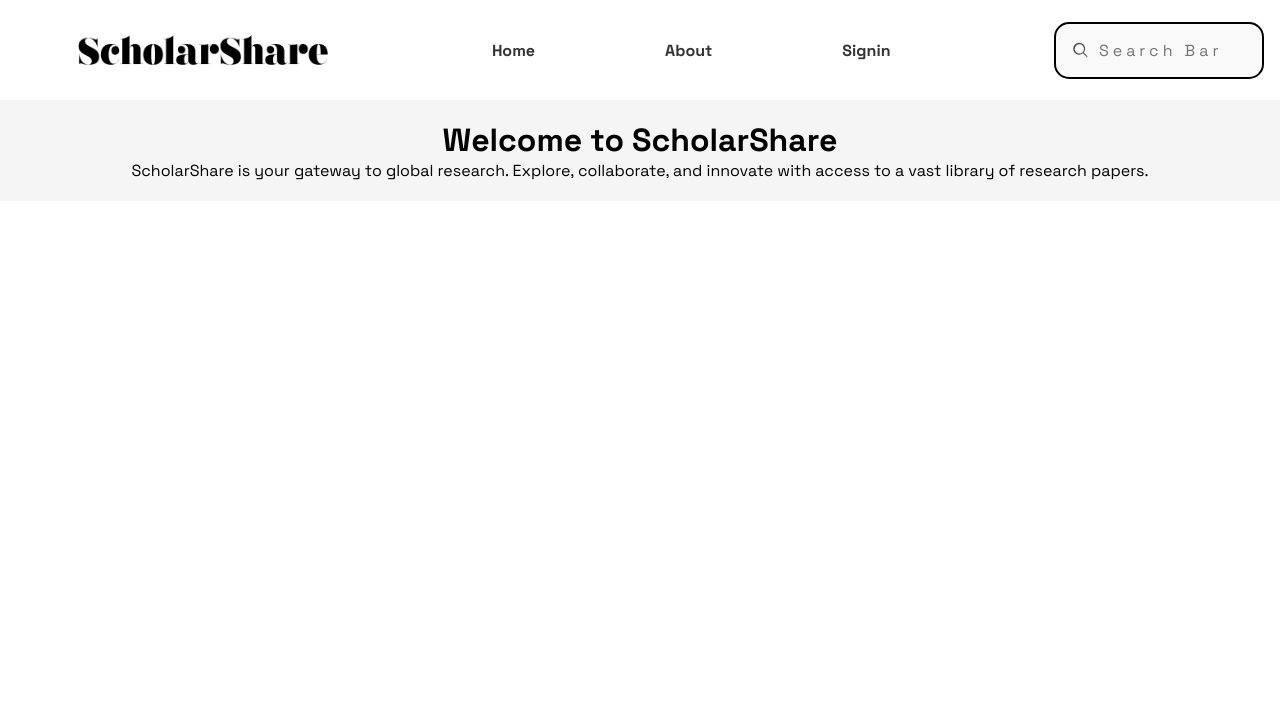
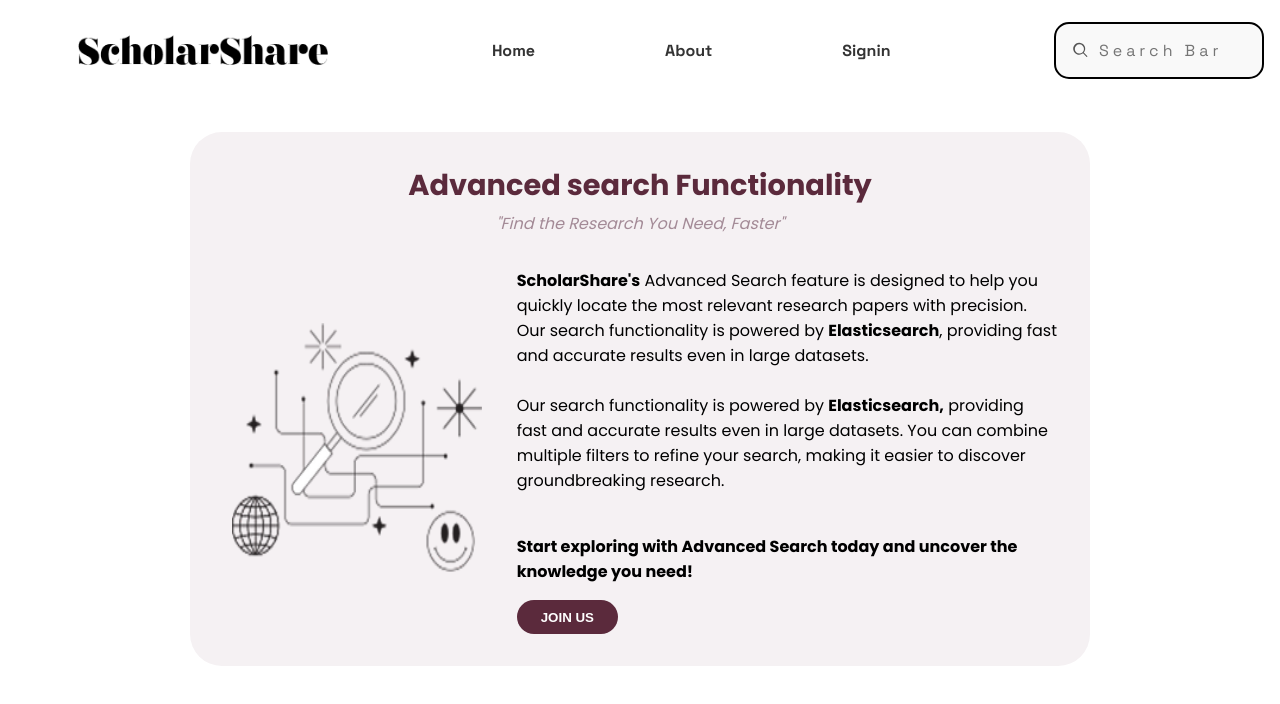
Before and after one commit to lisorthman/Scholarshare21, a Next.js app: page /feature2 in a window 1280 px wide. Shown: the top 704 px of the page. Built offline with nearby package versions, Linux system fonts and the light colour scheme.

Commit message:
Advance search functionality

```diff
--- a/app/feature2/page.tsx
+++ b/app/feature2/page.tsx
@@ -1,43 +1,119 @@
 // components/Layout.tsx
-import React, { ReactNode } from 'react';
-import NavBar from '../../components/Navbar'; // Import NavBar
+import React, { ReactNode } from "react";
+import NavBar from "../../components/Navbar";
+import Image from "next/image";
+import { Poppins } from "next/font/google"; // Import Poppins
+
+// Configure Poppins font
+const poppins = Poppins({
+  weight: ["400", "500", "600", "700"],
+  subsets: ["latin"],
+  display: "swap",
+});
 
 interface LayoutProps {
   children: ReactNode;
 }
 
+const AdvancedSearchSection = () => {
+  return (
+    <div
+      style={{
+        backgroundColor: "#f5f1f3",
+        padding: "2rem",
+        borderRadius: "2rem",
+        maxWidth: "900px",
+        margin: "2rem auto",
+        textAlign: "center",
+      }}
+    >
+      <h1 style={{ color: "#5b2a3c", fontSize: "1.8rem", fontWeight: "bold" }}>
+        Advanced search Functionality
+      </h1>
+      <p
+        style={{ fontStyle: "italic", color: "#a38a96", marginTop: "0.25rem" }}
+      >
+        "Find the Research You Need, Faster"
+      </p>
+
+      <div
+        style={{
+          display: "flex",
+          flexDirection: "row",
+          justifyContent: "space-between",
+          marginTop: "2rem",
+          alignItems: "center",
+          gap: "1.5rem",
+          flexWrap: "wrap",
+        }}
+      >
+        <div style={{ flex: 1, minWidth: "250px" }}>
+          <Image
+            src="/Vector.png"
+            alt="Advanced Search Illustration"
+            width={250}
+            height={250}
+            style={{ borderRadius: "1rem" }}
+          />
+        </div>
+
+        <div style={{ flex: 2, textAlign: "left", minWidth: "300px" }}>
+          <p>
+            <strong>ScholarShare's</strong> Advanced Search feature is designed
+            to help you quickly locate the most relevant research papers with
+            precision.
+          </p>
+          <p>
+            Our search functionality is powered by{" "}
+            <strong>Elasticsearch</strong>, providing fast and accurate results
+            even in large datasets.
+          </p>
+          <br></br>
+          <p>
+            Our search functionality is powered by{" "}
+            <strong>Elasticsearch,</strong> providing fast and accurate results
+            even in large datasets. You can combine multiple filters to refine
+            your search, making it easier to discover groundbreaking research.
+          </p>
+          <br></br>
+          <p style={{ fontWeight: "bold", marginTop: "1rem" }}>
+            Start exploring with Advanced Search today and uncover the knowledge
+            you need!
+          </p>
+
+          <button
+            style={{
+              backgroundColor: "#5b2a3c",
+              color: "white",
+              padding: "0.6rem 1.5rem",
+              border: "none",
+              borderRadius: "2rem",
+              cursor: "pointer",
+              marginTop: "1rem",
+              fontWeight: "bold",
+            }}
+          >
+            JOIN US
+          </button>
+        </div>
+      </div>
+    </div>
+  );
+};
+
 const Layout: React.FC<LayoutProps> = ({ children }) => {
   return (
     <div
+      className={poppins.className} // Apply Poppins here
       style={{
-        fontFamily: 'Space Grotesk, sans-serif',
-        color: '#000',
-        minHeight: '100vh',
-        backgroundColor: 'white',
+        color: "#000",
+        minHeight: "100vh",
+        backgroundColor: "white",
       }}
     >
-      {/* Add the NavBar */}
       <NavBar />
-
-      {/* Sample Text */}
-      <div
-        style={{
-          padding: '20px',
-          textAlign: 'center',
-          backgroundColor: '#f5f5f5',
-          marginBottom: '20px',
-        }}
-      >
-        <h1>Welcome to ScholarShare</h1>
-        <p>
-          ScholarShare is your gateway to global research. Explore, collaborate,
-          and innovate with access to a vast library of research papers.
-        </p>
-      </div>
-
-      {/* Render the page content */}
+      <AdvancedSearchSection />
       {children}
-
     </div>
   );
 };
```
Also changed, not shown: app/feature1/page.tsx (+12 -10 lines).
